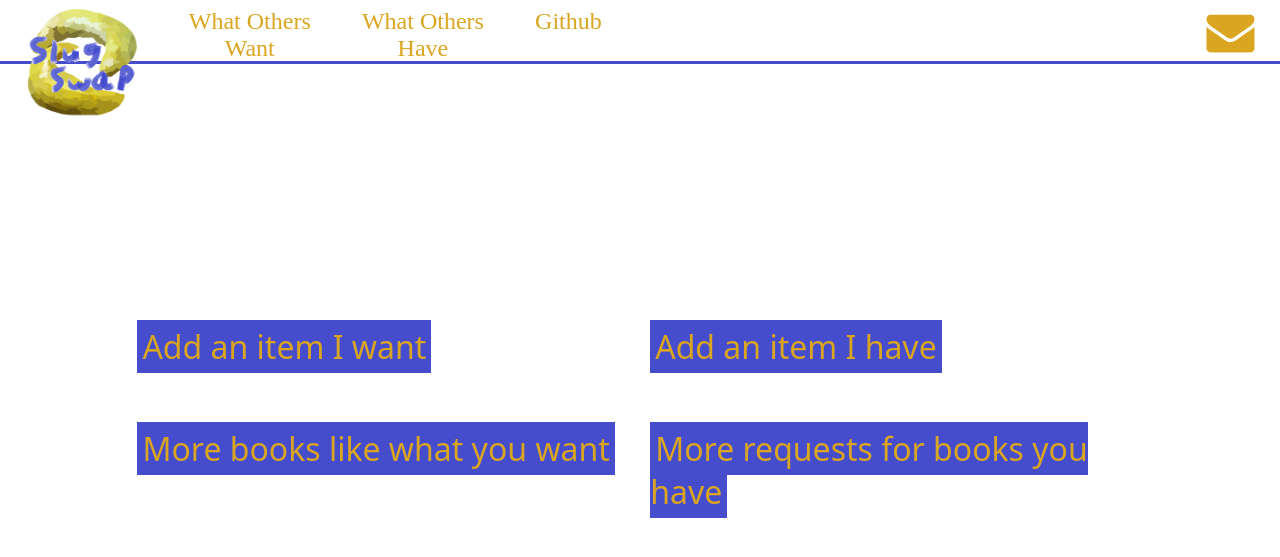
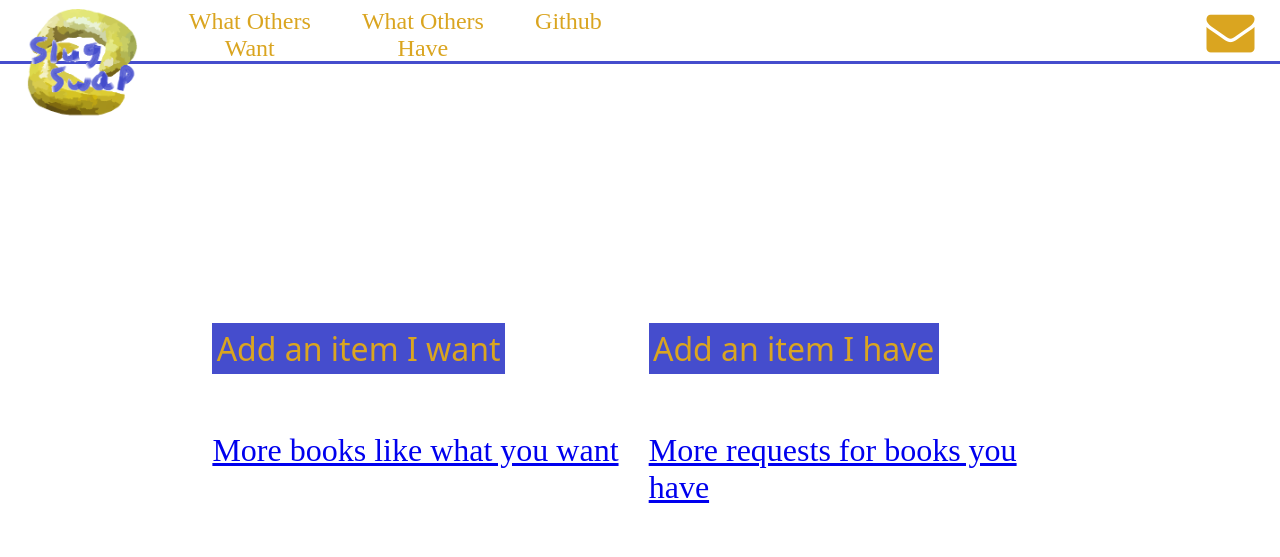
Before and after one commit to sluglist/slugswap, a Django app: page / in a window 1280 px wide. Shown: the top 557 px of the page. Run offline with Django 3.2, Linux system fonts and the light colour scheme.

Commit message:
Minor styling

```diff
--- a/templates/index.html
+++ b/templates/index.html
@@ -15,11 +15,11 @@
     <div class="card split-card non-card">
         <div class="split-left">
             {% include 'ItemPage.html' with items=others_have %}
-            <div><a href="/items/want" class="button">More books like what you want</a></div>
+            <div><a href="/items/want">More books like what you want</a></div>
         </div>
         <div class="split-right">
             {% include 'ItemPage.html' with items=others_want %}
-            <div><a href="/items/have" class="button">More requests for books you have</a></div>
+            <div><a href="/items/have">More requests for books you have</a></div>
         </div>
     </div>
 </main>
```
